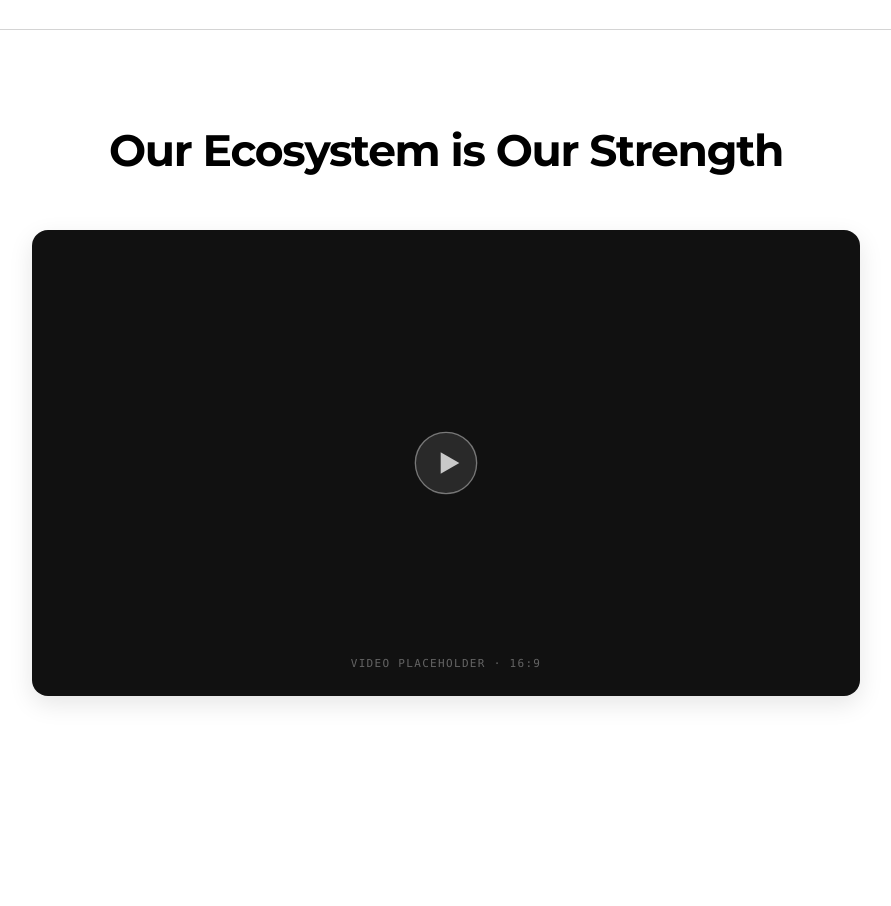
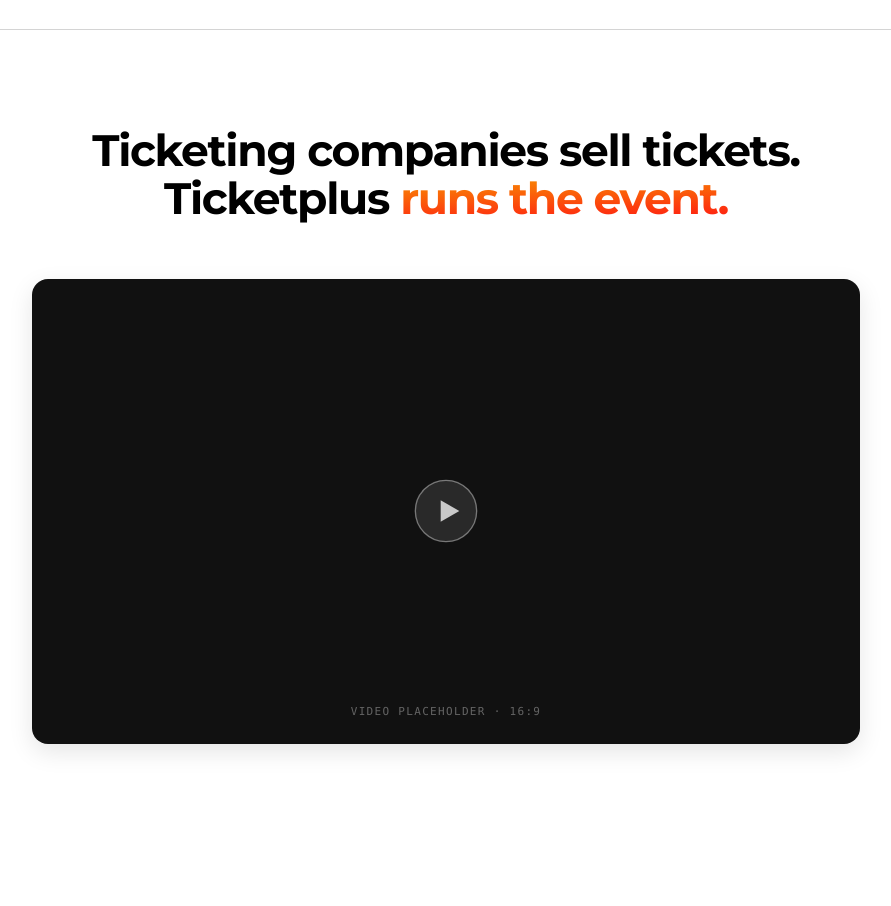
Before and after one commit to maxilopezramirez/tp-sites, an Astro site in the folder apps/investors/: page / in a window 1280 px wide. Shown: the part 780-1686 px from the top of the page, without its empty margins (194-1085 px from the left). Built offline with nearby package versions, Linux system fonts and the light colour scheme; Astro itself is replaced by a stand-in of ours.

Commit message:
feat(investors): video section title — script Slide 4.5 (ticketing vs runs the event)

```diff
--- a/apps/investors/src/pages/index.astro
+++ b/apps/investors/src/pages/index.astro
@@ -164,7 +164,7 @@
   <section class="video-section">
     <div class="container">
       <span class="ecosystem__bar" aria-hidden="true"></span>
-      <h2 class="ecosystem__title">Our Ecosystem is Our Strength</h2>
+      <h2 class="ecosystem__title">Ticketing companies sell tickets.<br/>Ticketplus <span class="accent">runs the event.</span></h2>
       <div class="video-placeholder">
         <svg class="video-placeholder__play" viewBox="0 0 96 96" width="64" height="64" aria-hidden="true">
           <circle cx="48" cy="48" r="46" fill="rgba(255,255,255,0.10)" stroke="rgba(255,255,255,0.4)" stroke-width="2"/>
```
